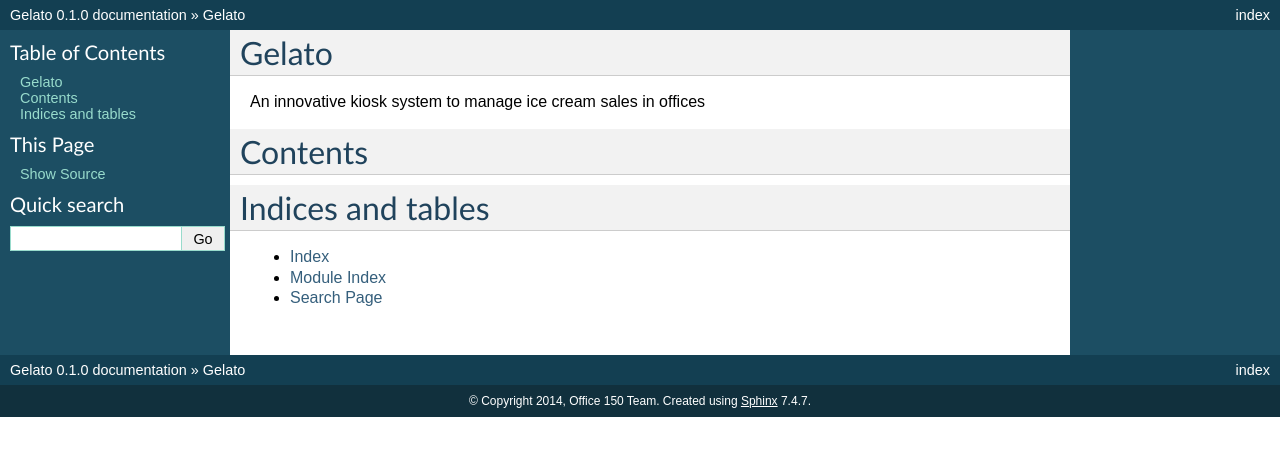
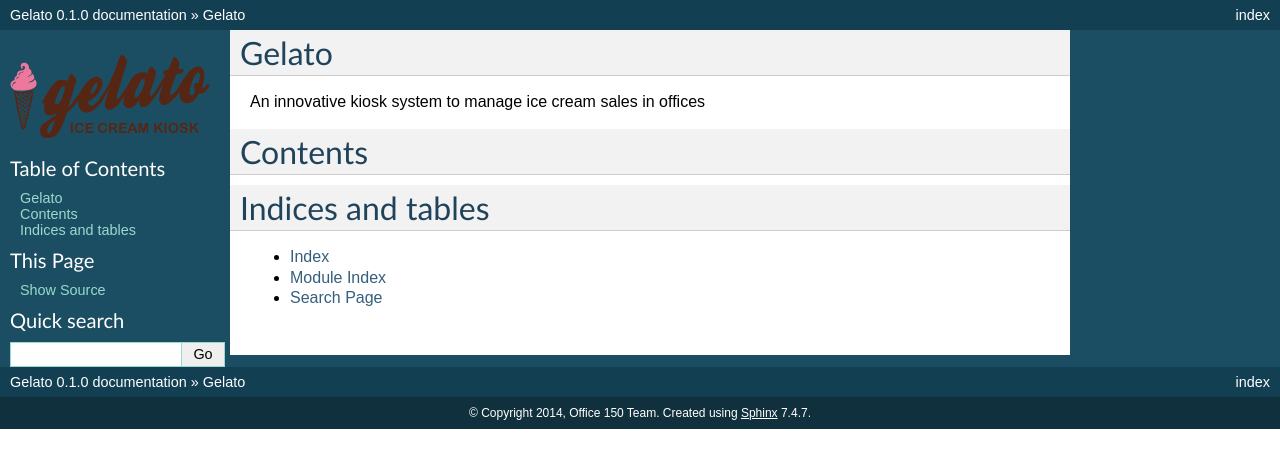
Before and after one commit to sagarion/gelato, a Sphinx documentation site: the page built from docs/index.rst, in a window 1280 px wide. Shown: the top 468 px of the page. Built offline with Sphinx 7.4.7, drawn with Linux system fonts in a browser that asks for light colours; pages that are not in the unit, such as notebooks, are missing from menus.

Commit message:
Added logos to docs

```diff
--- a/docs/conf.py
+++ b/docs/conf.py
@@ -114,12 +114,12 @@
 
 # The name of an image file (relative to this directory) to place at the top
 # of the sidebar.
-#html_logo = 'medias/logo_gelato_200.png'
+html_logo = 'medias/logo_gelato_200_transparent.png'
 
 # The name of an image file (within the static path) to use as favicon of the
 # docs.  This file should be a Windows icon file (.ico) being 16x16 or 32x32
 # pixels large.
-#html_favicon = 'medias/gelato_32.ico'
+html_favicon = 'medias/favicon.ico'
 
 # Add any paths that contain custom static files (such as style sheets) here,
 # relative to this directory. They are copied after the builtin static files,
@@ -193,7 +193,7 @@
 
 # The name of an image file (relative to this directory) to place at the top of
 # the title page.
-#latex_logo = 'medias/logo_gelato_200.png'
+latex_logo = 'medias/logo_gelato_200_transparent.png'
 
 # For "manual" documents, if this is true, then toplevel headings are parts,
 # not chapters.
```
Also changed, not shown: docs/medias/favicon.ico (added), docs/medias/gelato_model.png, docs/medias/logo_gelato_200_transparent.png (added).
